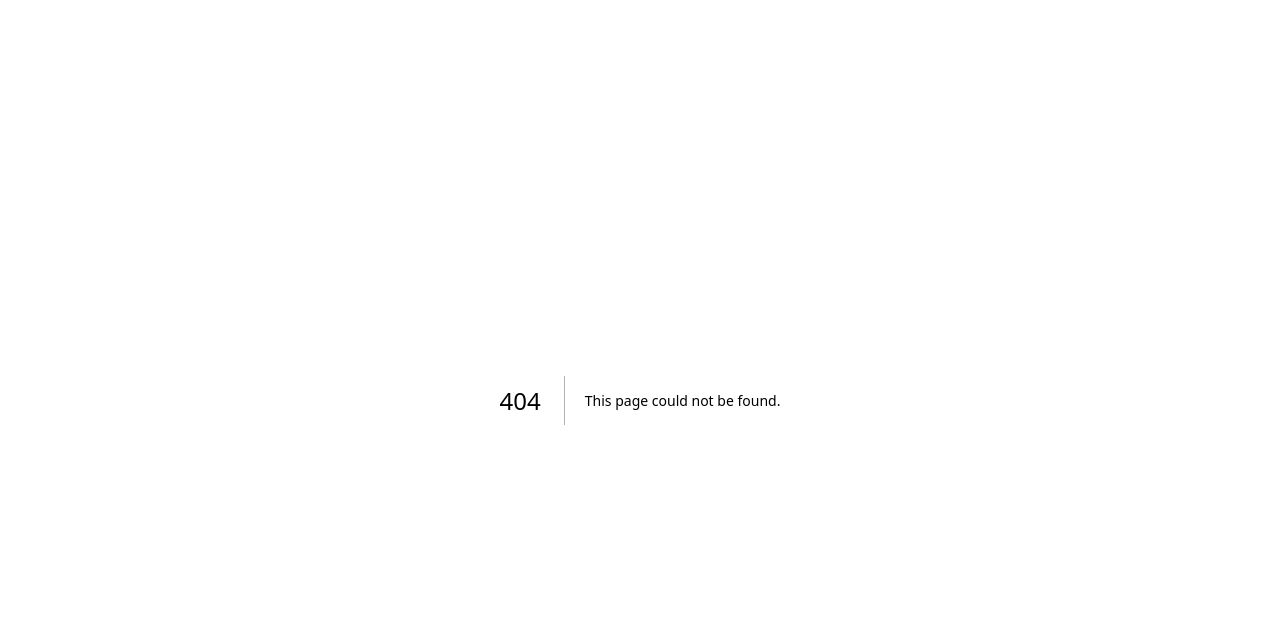
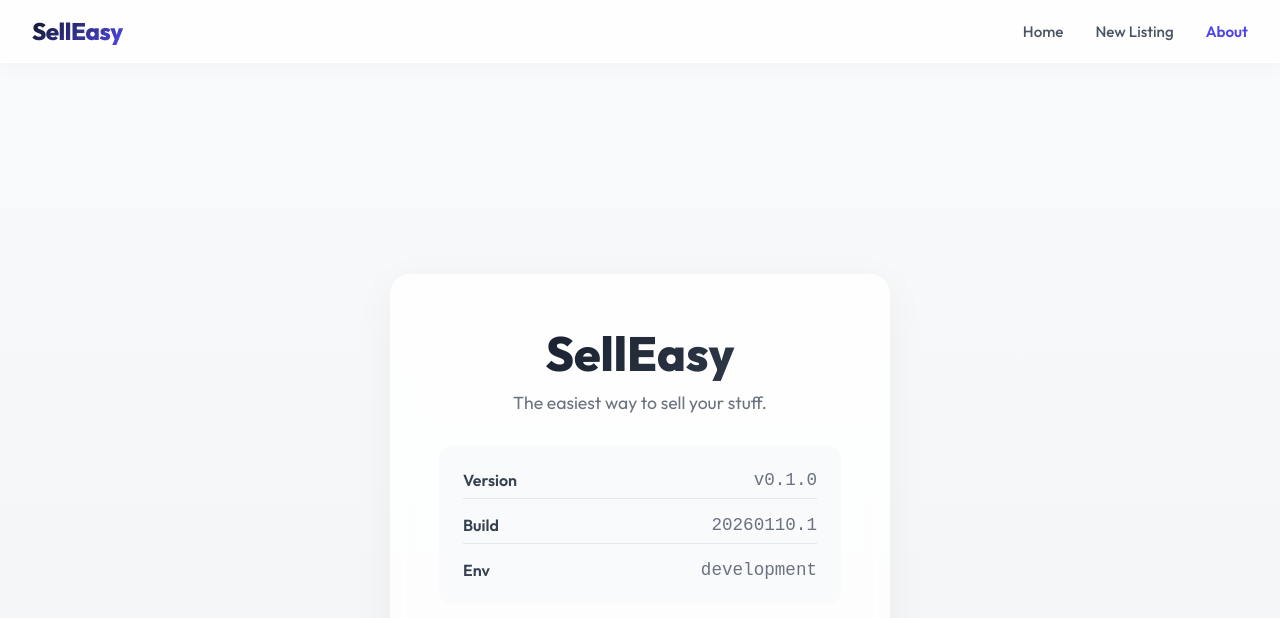
Before and after one commit to richardrauser/selleasy, a Next.js app: page /about in a window 1280 px wide. Before the commit this address had no page. Shown: the top 618 px of the page. Built offline with nearby package versions, Linux system fonts and the light colour scheme.

Commit message:
About page and nav bar

```diff
--- /dev/null
+++ b/src/app/about/page.module.css
@@ -0,0 +1,72 @@
+.pageContainer {
+    min-height: 100vh;
+    padding: 2rem;
+    background: linear-gradient(to bottom, #f9fafb, #f3f4f6);
+    display: flex;
+    align-items: center;
+    justify-content: center;
+}
+
+.contentWrapper {
+    background: rgba(255, 255, 255, 0.8);
+    backdrop-filter: blur(10px);
+    padding: 3rem;
+    border-radius: 20px;
+    box-shadow: 0 10px 40px rgba(0, 0, 0, 0.05);
+    text-align: center;
+    max-width: 500px;
+    width: 100%;
+    border: 1px solid rgba(255, 255, 255, 0.5);
+}
+
+.title {
+    font-size: 3rem;
+    font-weight: 800;
+    background: linear-gradient(135deg, #111827 0%, #374151 100%);
+    -webkit-background-clip: text;
+    background-clip: text;
+    -webkit-text-fill-color: transparent;
+    color: transparent;
+    margin-bottom: 0.5rem;
+}
+
+.description {
+    font-size: 1.1rem;
+    color: #6b7280;
+    margin-bottom: 2rem;
+}
+
+.infoGrid {
+    display: grid;
+    grid-template-columns: 1fr;
+    gap: 1rem;
+    text-align: left;
+    background: #f9fafb;
+    padding: 1.5rem;
+    border-radius: 12px;
+    margin-top: 1rem;
+}
+
+.infoItem {
+    display: flex;
+    justify-content: space-between;
+    align-items: center;
+    padding-bottom: 0.5rem;
+    border-bottom: 1px solid #e5e7eb;
+}
+
+.infoItem:last-child {
+    border-bottom: none;
+    padding-bottom: 0;
+}
+
+.label {
+    font-weight: 600;
+    color: #374151;
+}
+
+.value {
+    color: #6b7280;
+    font-family: monospace;
+    font-size: 1.1rem;
+}
--- /dev/null
+++ b/src/app/about/page.tsx
@@ -0,0 +1,31 @@
+import styles from './page.module.css';
+import packageJson from '../../../package.json';
+
+export default function AboutPage() {
+    const version = packageJson.version;
+    const buildNumber = "20260110.1"; // Hardcoded build timestamp for now
+
+    return (
+        <main className={styles.pageContainer}>
+            <div className={styles.contentWrapper}>
+                <h1 className={styles.title}>SellEasy</h1>
+                <p className={styles.description}>The easiest way to sell your stuff.</p>
+
+                <div className={styles.infoGrid}>
+                    <div className={styles.infoItem}>
+                        <span className={styles.label}>Version</span>
+                        <span className={styles.value}>v{version}</span>
+                    </div>
+                    <div className={styles.infoItem}>
+                        <span className={styles.label}>Build</span>
+                        <span className={styles.value}>{buildNumber}</span>
+                    </div>
+                    <div className={styles.infoItem}>
+                        <span className={styles.label}>Env</span>
+                        <span className={styles.value}>{process.env.NODE_ENV}</span>
+                    </div>
+                </div>
+            </div>
+        </main>
+    );
+}
--- a/src/app/layout.tsx
+++ b/src/app/layout.tsx
@@ -1,5 +1,6 @@
 import type { Metadata } from "next";
 import { Outfit } from "next/font/google";
+import Navbar from "@/components/Navbar";
 import "./globals.css";
 
 const outfit = Outfit({
@@ -20,6 +21,7 @@ export default function RootLayout({
   return (
     <html lang="en">
       <body className={outfit.className} suppressHydrationWarning>
+        <Navbar />
         {children}
       </body>
     </html>
--- a/src/app/listings/new/page.tsx
+++ b/src/app/listings/new/page.tsx
@@ -1,3 +1,5 @@
+'use client';
+
 import dynamic from 'next/dynamic';
 import styles from './page.module.css';
 
--- /dev/null
+++ b/src/components/Navbar.module.css
@@ -0,0 +1,67 @@
+.navbar {
+    position: sticky;
+    top: 0;
+    z-index: 100;
+    display: flex;
+    justify-content: space-between;
+    align-items: center;
+    padding: 1rem 2rem;
+    background: rgba(255, 255, 255, 0.8);
+    backdrop-filter: blur(12px);
+    -webkit-backdrop-filter: blur(12px);
+    border-bottom: 1px solid rgba(255, 255, 255, 0.3);
+    box-shadow: 0 4px 20px rgba(0, 0, 0, 0.03);
+}
+
+.logo {
+    font-size: 1.5rem;
+    font-weight: 800;
+    color: #111827;
+    text-decoration: none;
+    letter-spacing: -0.02em;
+    background: linear-gradient(135deg, #111827 0%, #4f46e5 100%);
+    -webkit-background-clip: text;
+    background-clip: text;
+    -webkit-text-fill-color: transparent;
+    color: transparent;
+}
+
+.navLinks {
+    display: flex;
+    gap: 2rem;
+    list-style: none;
+    margin: 0;
+    padding: 0;
+}
+
+.navLink {
+    text-decoration: none;
+    color: #4b5563;
+    font-weight: 500;
+    font-size: 0.95rem;
+    transition: color 0.2s ease, transform 0.2s ease;
+}
+
+.navLink:hover {
+    color: #4f46e5;
+    transform: translateY(-1px);
+}
+
+.navLinkActive {
+    color: #4f46e5;
+    font-weight: 600;
+}
+
+@media (max-width: 600px) {
+    .navbar {
+        padding: 1rem;
+    }
+
+    .navLinks {
+        gap: 1rem;
+    }
+
+    .logo {
+        font-size: 1.25rem;
+    }
+}
--- /dev/null
+++ b/src/components/Navbar.tsx
@@ -0,0 +1,45 @@
+'use client';
+
+import Link from 'next/link';
+import { usePathname } from 'next/navigation';
+import styles from './Navbar.module.css';
+
+export default function Navbar() {
+    const pathname = usePathname();
+
+    const isActive = (path: string) => pathname === path;
+
+    return (
+        <nav className={styles.navbar}>
+            <Link href="/" className={styles.logo}>
+                SellEasy
+            </Link>
+            <ul className={styles.navLinks}>
+                <li>
+                    <Link
+                        href="/"
+                        className={isActive('/') ? `${styles.navLink} ${styles.navLinkActive}` : styles.navLink}
+                    >
+                        Home
+                    </Link>
+                </li>
+                <li>
+                    <Link
+                        href="/listings/new"
+                        className={isActive('/listings/new') ? `${styles.navLink} ${styles.navLinkActive}` : styles.navLink}
+                    >
+                        New Listing
+                    </Link>
+                </li>
+                <li>
+                    <Link
+                        href="/about"
+                        className={isActive('/about') ? `${styles.navLink} ${styles.navLinkActive}` : styles.navLink}
+                    >
+                        About
+                    </Link>
+                </li>
+            </ul>
+        </nav>
+    );
+}
```
